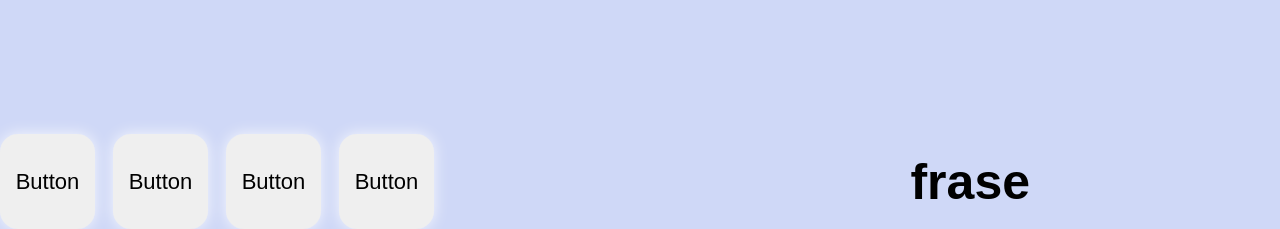
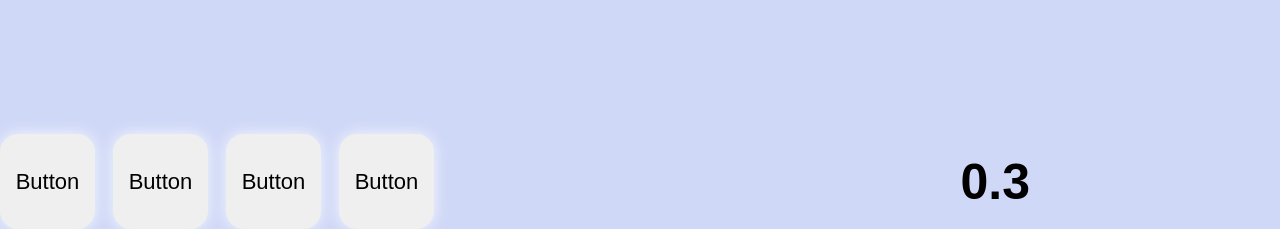
Before and after one commit to igorDtermo/home.ui, a plain HTML site: page index.html in a window 1280 px wide. Shown: the part 608-837 px from the top of the page. Drawn offline with Linux system fonts and the light colour scheme.

Commit message:
Update index.html

```diff
--- a/index.html
+++ b/index.html
@@ -275,7 +275,7 @@ Button
 </div>
 
 <div class="frase2">
-frase
+0.3
 </div>
 
 </div>
```
